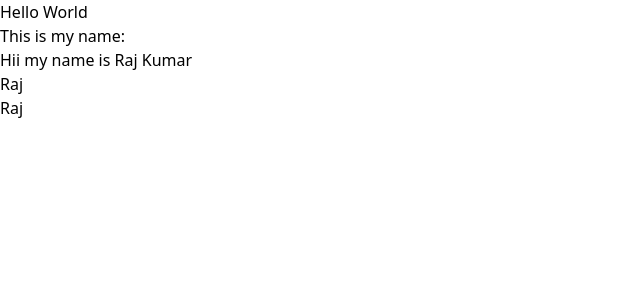
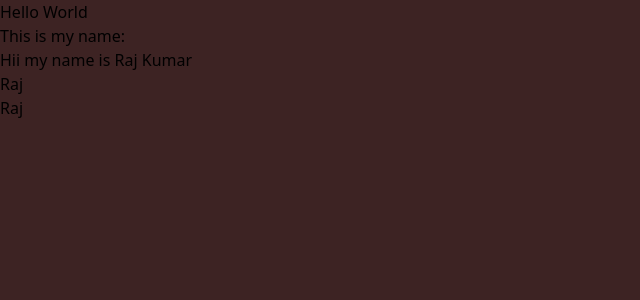
Before and after one commit to Raajkr07/full-stack-learning, a React (Vite) app in the folder frontend/react/: page / in a window 1280 px wide. Shown: the top 300 px of the page, without its empty margins (0-640 px from the left). Built offline with nearby package versions, Linux system fonts and the light colour scheme.

Commit message:
apply bg color

```diff
--- a/frontend/react/src/style/index.css
+++ b/frontend/react/src/style/index.css
@@ -6,6 +6,7 @@
     margin: 0;
     padding: 0;
     box-sizing: border-box;
+    background: #3d2323;
 }
 
 /* Hide scrollbar for all browsers */
```
